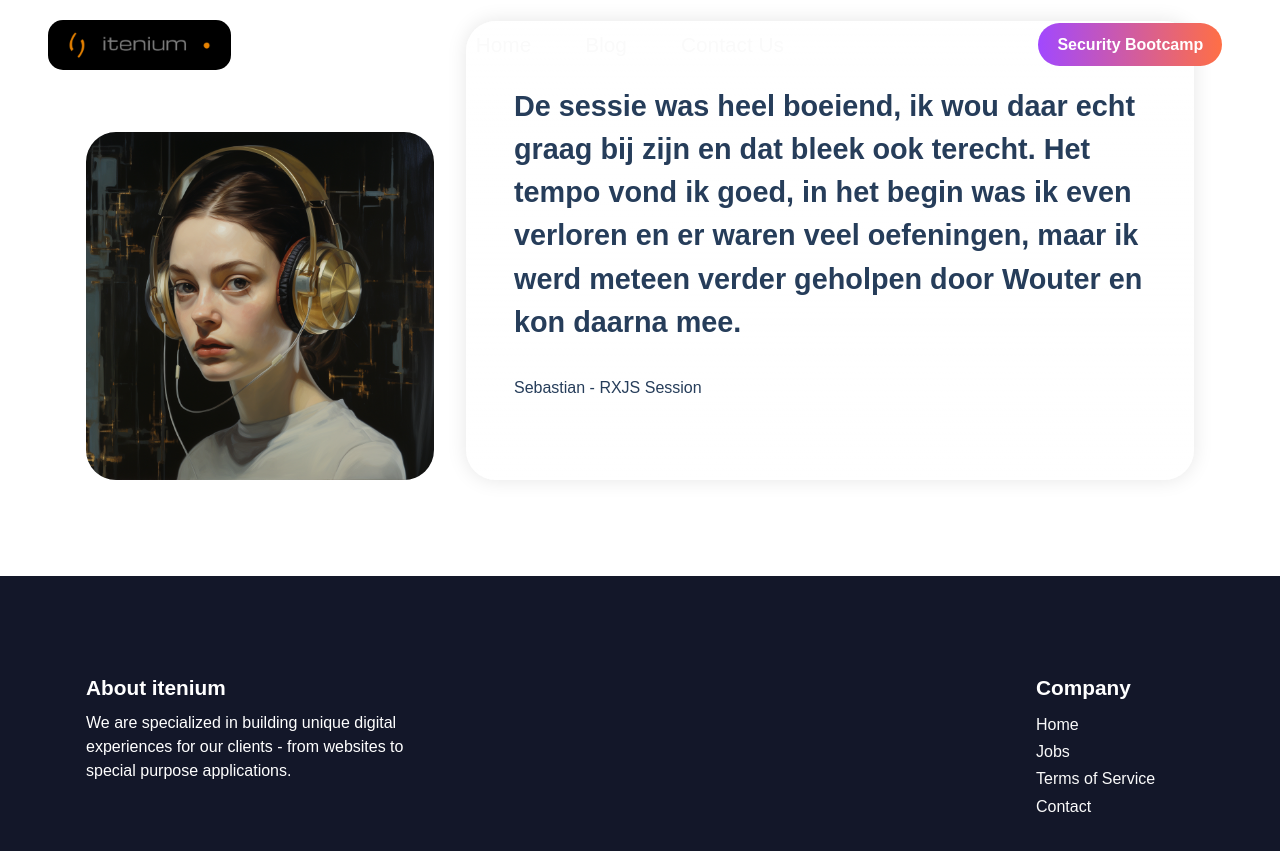
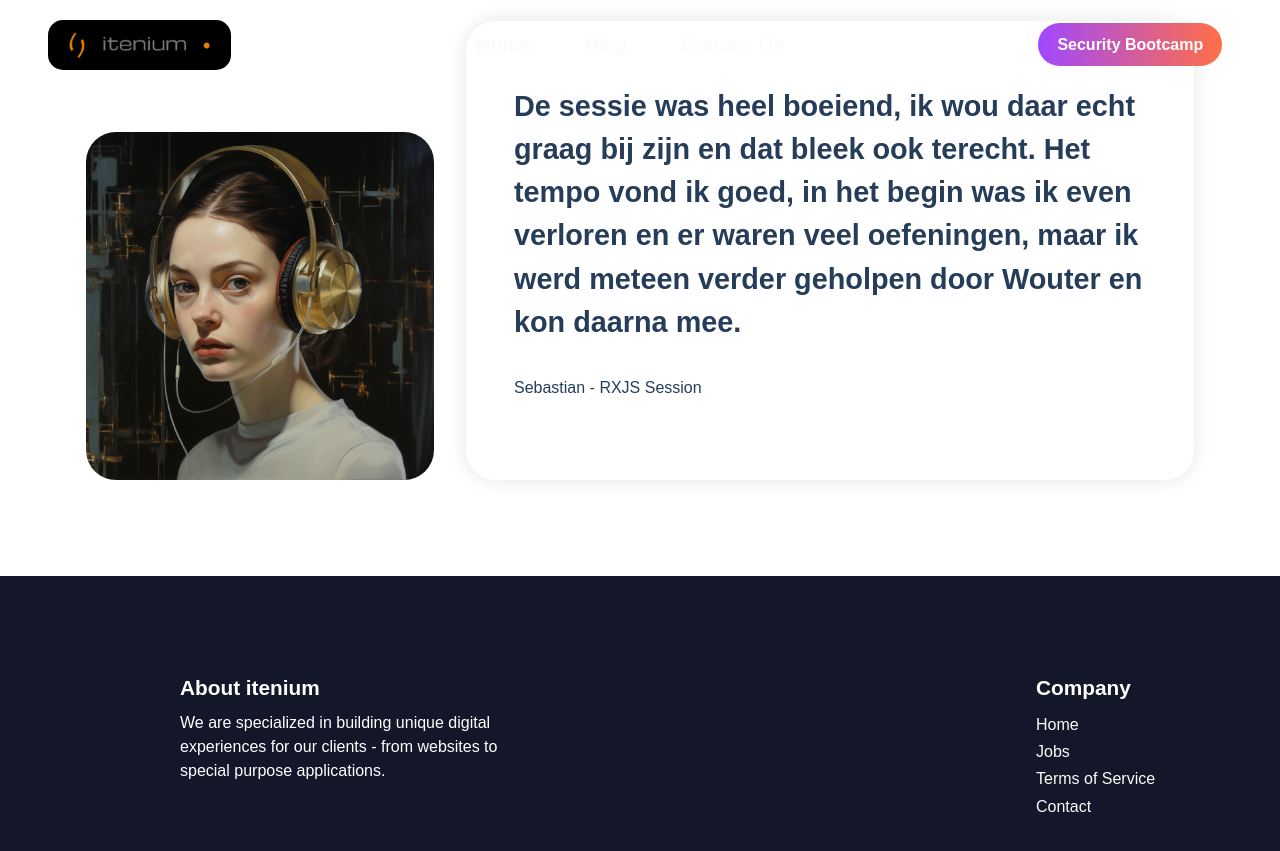
Before and after one commit to itenium-be/Competence-Center, a Jekyll site: the page built from index.markdown, in a window 1280 px wide and 900 px high, scrolled down 4099 px. Shown: the top 851 px of the window. Built offline with Jekyll 4.4.1, drawn with Linux system fonts in a browser that asks for light colours; some web fonts are replaced.

Commit message:
small footer fix on small devices

```diff
--- a/_layouts/home.html
+++ b/_layouts/home.html
@@ -495,7 +495,7 @@
       <section data-bs-version="5" class="footer1 cid-sz5dTuaavo" once="footers" id="footer02-4">
          <div class="container">
             <div class="row mbr-white">
-               <div class="col-12 col-md-6 col-lg-6">
+               <div class="col-12 col-md-6 col-lg-6" style="justify-content: center; display: flex;">
                   <div class="wrapper">
                      <h5 class="mbr-section-subtitle mbr-fonts-style mb-2 display-7">
                         <strong>About itenium</strong>
```
